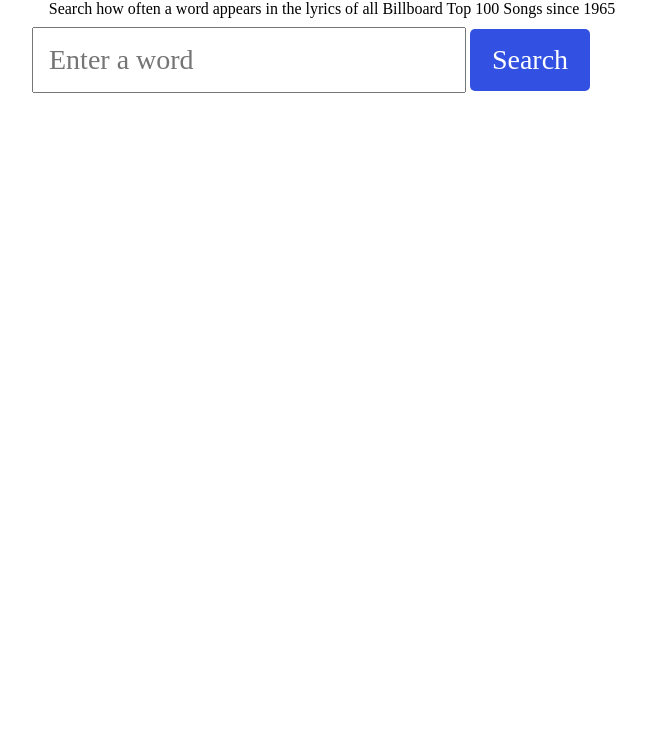
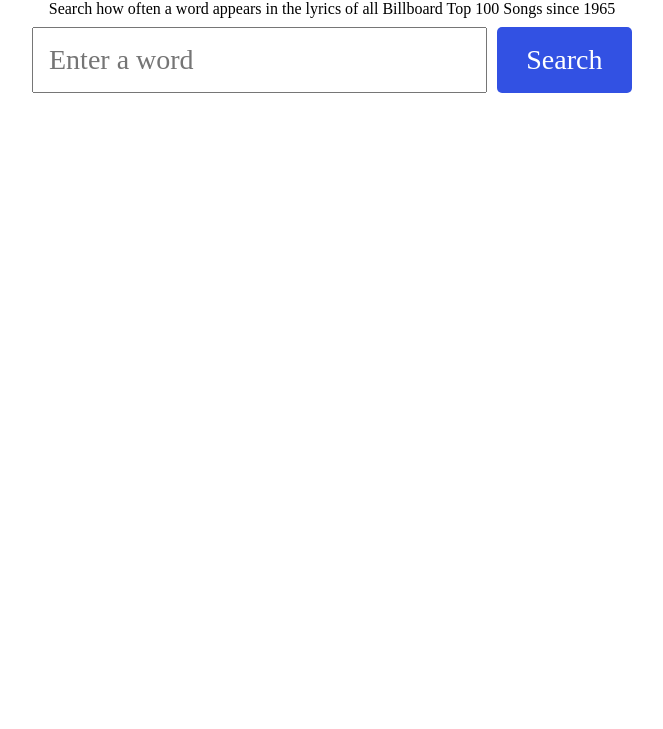
Before and after one commit to Tassosb/lyrical, a website built with webpack: page index.html in a window 1280 px wide. Shown: the part 71-800 px from the top of the page, without its empty margins (308-971 px from the left). Built offline with nearby package versions, Linux system fonts and the light colour scheme; a web font is replaced by a local one.

Commit message:
Flex form

```diff
--- a/css/application.css
+++ b/css/application.css
@@ -21,17 +21,17 @@
 }
 
 input[name=search] {
-  width: 400px;
+  flex: 4;
   font-size: 28px;
   padding: 15px;
 }
 
 input[type=submit] {
-  width: 120px;
+  flex: 1;
   font-size: 28px;
   padding: 15px;
+  margin-left: 10px;
   background: rgb(50, 81, 227);
-  /*border: 1px solid rgb(255, 255, 255);*/
   border-radius: 5px;
   color: white;
 }
@@ -42,6 +42,7 @@
 
 form.search {
   width: 600px;
+  display: flex;
 }
 
 figure#graph {
```
